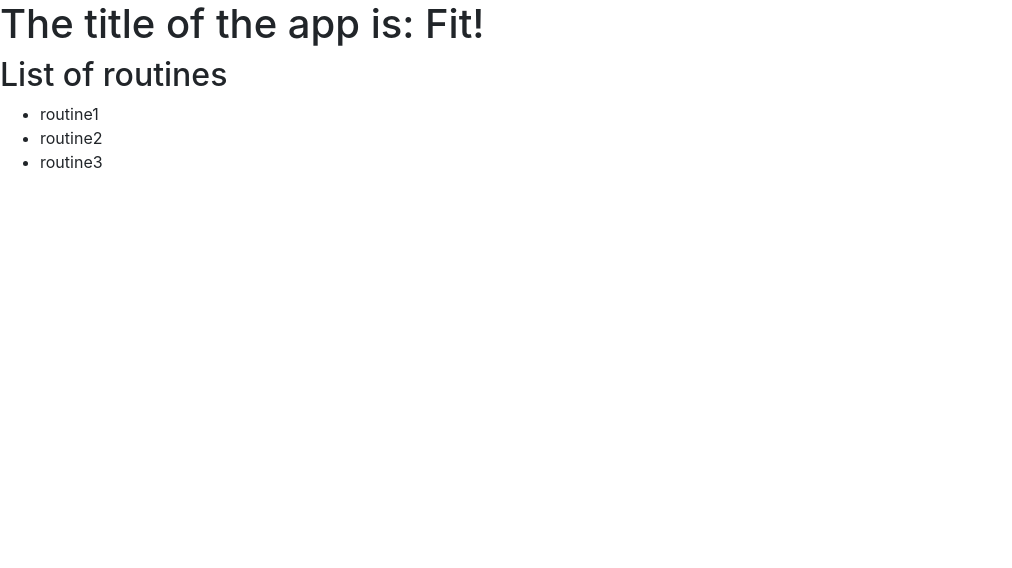
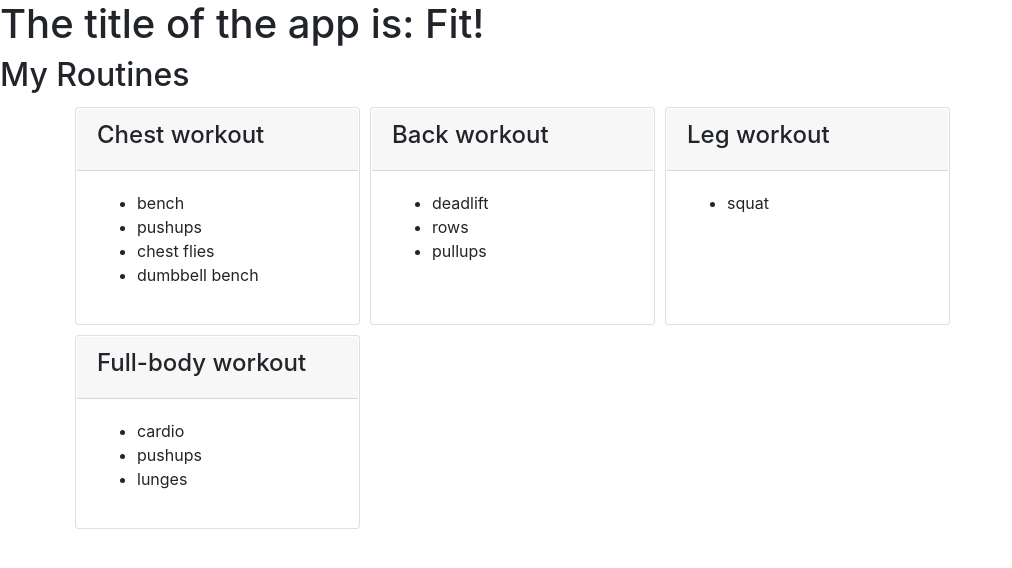
Before and after one commit to seanburtner/fitness, an Angular app in the folder fitness_app/fit/: page / in a window 1280 px wide. Shown: the top 568 px of the page, without its empty margins (0-1012 px from the left). Built offline with nearby package versions, Linux system fonts and the light colour scheme.

Commit message:
work on routine display

```diff
--- /dev/null
+++ b/fitness_app/fit/src/app/example-routines.ts
@@ -0,0 +1,23 @@
+// This is an example set of routines for front-end work
+export const exampleRoutines = [
+    {
+        title: "Chest workout",
+        exercises: ["bench", "pushups", "chest flies", "dumbbell bench"]
+    },
+
+    {
+        title: "Back workout",
+        exercises: ["deadlift", "rows", "pullups"]
+    },
+
+    {
+        title: "Leg workout",
+        exercises: ["squat"]
+    },
+
+    {
+        title: "Full-body workout",
+        exercises: ["cardio", "pushups", "lunges"]
+
+    }
+];
--- a/fitness_app/fit/src/app/routines/routines.component.html
+++ b/fitness_app/fit/src/app/routines/routines.component.html
@@ -1,6 +1,18 @@
-<h2>{{ getTitle() }}</h2>
-<ul>
-    <li *ngFor="let routine of routines">
-        {{ routine }}
-    </li>
-</ul>
+<h2>My Routines</h2>
+
+<div class="container">
+    <div class="row">
+        <div class="card col-3" *ngFor="let routine of routines">
+            <div class="card-header">
+                <h4> {{ routine.title }} </h4>
+            </div>
+            <div class="card-body">
+                <ul>
+                    <li *ngFor="let exercise of routine.exercises">
+                        {{ exercise }}
+                    </li>
+                </ul>
+            </div>
+        </div>
+    </div>
+</div>
--- a/fitness_app/fit/src/app/routines/routines.component.ts
+++ b/fitness_app/fit/src/app/routines/routines.component.ts
@@ -1,5 +1,7 @@
 import { Component, OnInit } from '@angular/core';
 import { RoutinesService } from './routines.service';
+//import example list of routines:
+import { exampleRoutines } from '../example-routines';
 
 @Component({
   selector: 'app-routines',
@@ -7,16 +9,12 @@ import { RoutinesService } from './routines.service';
   styleUrls: ['./routines.component.css']
 })
 export class RoutinesComponent implements OnInit {
-  title = "List of routines";
-  routines;
+  routines = exampleRoutines;
 
-  getTitle() {
-    return this.title;
-  }
-
-  constructor(service: RoutinesService) { // add the service as a dependency of the class to decouple it (won't break if RoutinesService changes)
+  // Use the below when we eventually retrieve routines from the server
+  /*constructor(service: RoutinesService) { // add the service as a dependency of the class to decouple it (won't break if RoutinesService changes)
     this.routines = service.getRoutines();
-   }
+   }*/
 
   ngOnInit(): void {
   }
--- a/fitness_app/fit/src/styles.css
+++ b/fitness_app/fit/src/styles.css
@@ -1,2 +1,7 @@
 /* You can add global styles to this file, and also import other style files */
 @import '~bootstrap/dist/css/bootstrap.css';
+
+.card {
+    margin: 5px;
+    padding: 1px
+}
```
